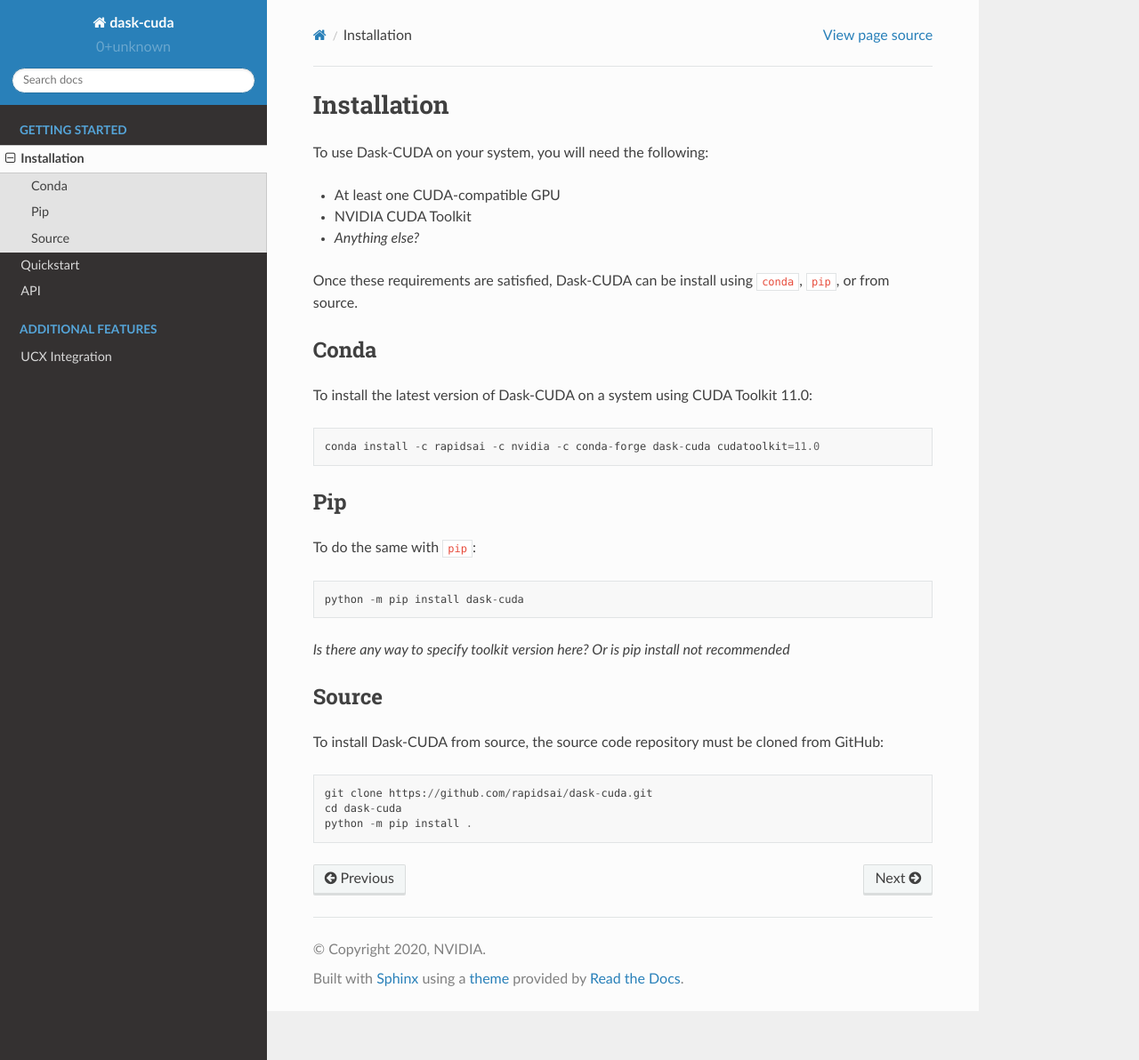
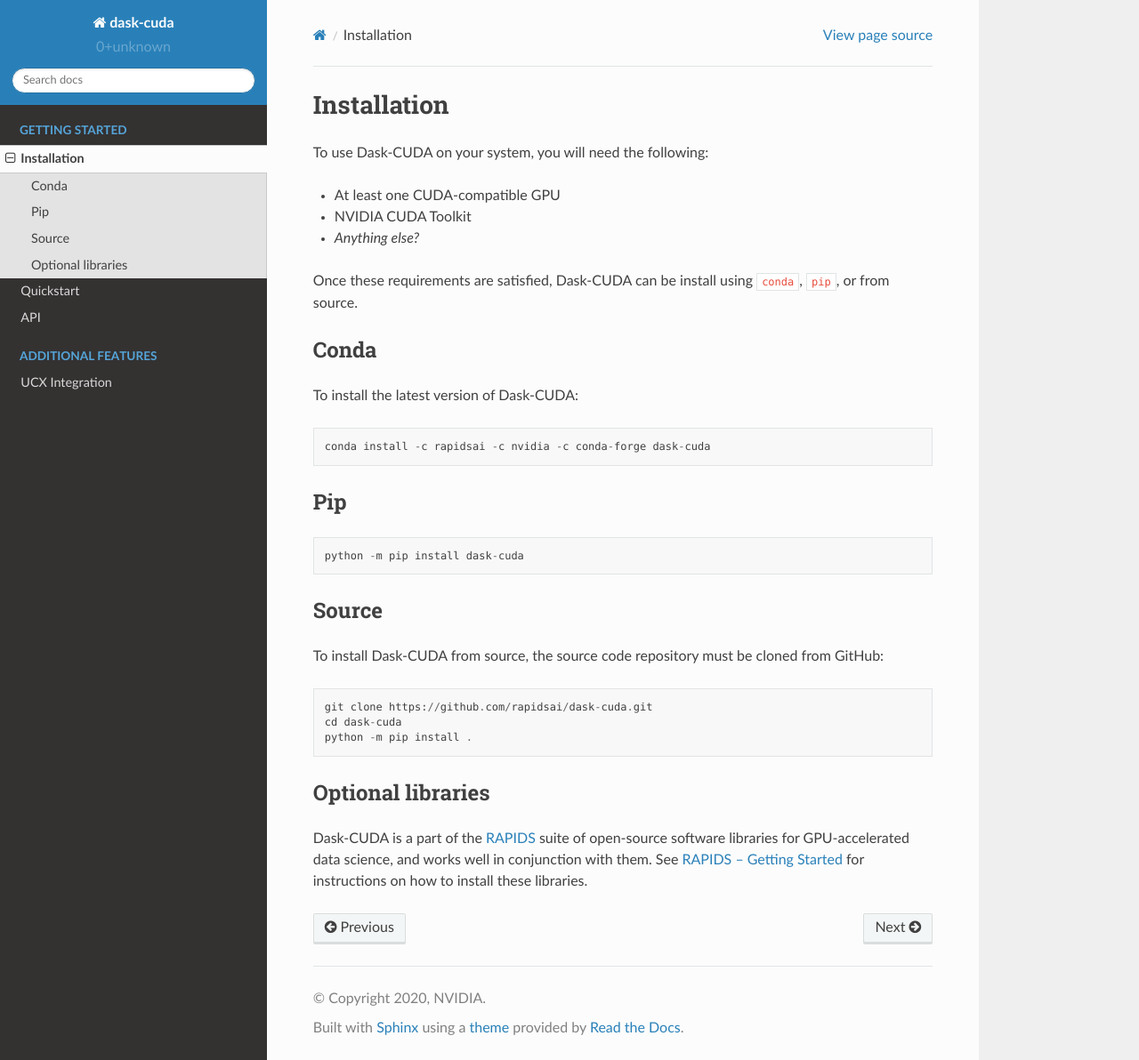
Before and after one commit to rapidsai/dask-cuda, a Sphinx documentation site: the page built from docs/source/install.rst, in a window 1280 px wide and 1192 px high. Shown: the whole window at 89% size. Built offline with Sphinx 7.4.7 and the Read the Docs theme 2.0.0, drawn with Linux system fonts in a browser that asks for light colours.

Commit message:
Clarify installation instructions

```diff
--- a/docs/source/index.rst
+++ b/docs/source/index.rst
@@ -1,8 +1,8 @@
 Dask-CUDA
 =========
 
-Dask-CUDA is a library for distributed computing in Python using GPUs.
-It extends `Dask.distributed <https://distributed.dask.org/en/latest/>`_'s single-machine `LocalCluster <https://docs.dask.org/en/latest/setup/single-distributed.html#localcluster>`_ and `Worker <https://distributed.dask.org/en/latest/worker.html>`_ for use in GPU workloads.
+Dask-CUDA is a library extending `Dask.distributed <https://distributed.dask.org/en/latest/>`_'s single-machine `LocalCluster <https://docs.dask.org/en/latest/setup/single-distributed.html#localcluster>`_ and `Worker <https://distributed.dask.org/en/latest/worker.html>`_ for use in distributed GPU workloads.
+It is a part of the `RAPIDS <https://rapids.ai/>`_ suite of open-source software libraries for GPU-accelerated data science.
 
 Motivation
 ----------
--- a/docs/source/install.rst
+++ b/docs/source/install.rst
@@ -12,18 +12,16 @@
 Conda
 -----
 
-To install the latest version of Dask-CUDA on a system using CUDA Toolkit 11.0::
+To install the latest version of Dask-CUDA::
 
-    conda install -c rapidsai -c nvidia -c conda-forge dask-cuda cudatoolkit=11.0
+    conda install -c rapidsai -c nvidia -c conda-forge dask-cuda
 
 Pip
 ---
 
-To do the same with ``pip``::
+::
 
     python -m pip install dask-cuda
-
-*Is there any way to specify toolkit version here? Or is pip install not recommended*
 
 Source
 ------
@@ -33,3 +31,9 @@
     git clone https://github.com/rapidsai/dask-cuda.git
     cd dask-cuda
     python -m pip install .
+
+Optional libraries
+------------------
+
+Dask-CUDA is a part of the `RAPIDS <https://rapids.ai/>`_ suite of open-source software libraries for GPU-accelerated data science, and works well in conjunction with them.
+See `RAPIDS -- Getting Started <https://rapids.ai/start.html>`_ for instructions on how to install these libraries.
--- a/docs/source/quickstart.rst
+++ b/docs/source/quickstart.rst
@@ -6,12 +6,12 @@
 LocalCUDACluster
 ----------------
 
-To create a standard Dask-CUDA cluster and connect a Distributed `Client <https://distributed.dask.org/en/latest/client.html>`_ to it:
+To create a standard Dask-CUDA cluster and connect a Dask.distributed `Client <https://distributed.dask.org/en/latest/client.html>`_ to it:
 
 .. code-block:: python
 
     from dask_cuda import LocalCUDACluster
-    from distributed import Client
+    from dask.distributed import Client
 
     cluster = LocalCUDACluster()
     client = Client(cluster)
@@ -30,7 +30,7 @@
 
 .. code-block:: python
 
-    from distributed import Client
+    from dask.distributed import Client
 
     client = Client("127.0.0.1:8786")
 
--- a/docs/source/ucx.rst
+++ b/docs/source/ucx.rst
@@ -69,7 +69,7 @@
   It is recommended to set the pool size to at least the minimum amount of memory used by the process; if possible, one can map all GPU memory to a single pool, to be utilized for the lifetime of the process.
 
 .. note::
-    These options can be used with mainline Dask/Distributed.
+    These options can be used with mainline Dask.distributed.
     However, some features are exclusive to Dask-CUDA, such as the automatic detection of InfiniBand interfaces.
     See :doc:`Motivation <index>` for more details on the benefits of using Dask-CUDA.
 
```
